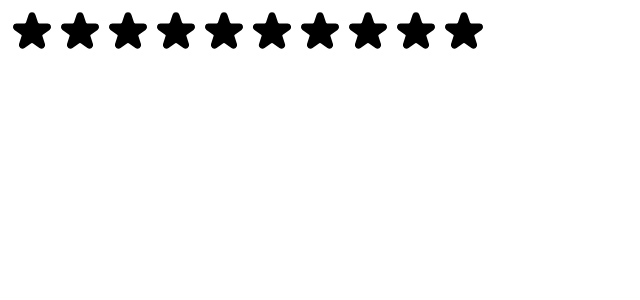
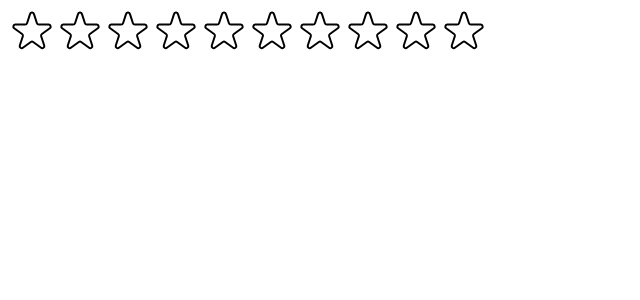
Before and after one commit to manishaac2002/usePopcorn-react, a React (Create React App) app: page / in a window 1280 px wide. Shown: the top 300 px of the page, without its empty margins (0-640 px from the left). Built offline with nearby package versions, Linux system fonts and the light colour scheme.

Commit message:
feat- chore --

```diff
--- a/src/StarRating.js
+++ b/src/StarRating.js
@@ -8,7 +8,6 @@
 
 const starContainStyle = {
     display: "flex",
-
 }
 
 const textStyle = {
@@ -16,8 +15,11 @@
     margin: "0"
 }
 
-export default function StarRating({ maxRating = 5 }) {
+export default function StarRating({ maxRating = 10 }) {
+
     const [rating, setRating] = useState(0)
+    const [tempRating, setTempRating] = useState(0)
+
     function handleRating(rating) {
         setRating(rating)
     }
@@ -25,10 +27,17 @@
         <div style={containerStyle}>
             <div style={starContainStyle}>
                 {Array.from({ length: maxRating }, (_, i) => (
-                    <span><Star key={i} onRate={() => handleRating(i + 1)} /></span>
+                    <span><Star
+                        key={i}
+                        full={tempRating ? tempRating >= i + 1 : rating >= i + 1}
+                        onRate={() => handleRating(i + 1)}
+                        onHoverIn={() => setTempRating(i + 1)}
+                        onHoverOut={() => setTempRating(0)}
+                    />
+                    </span>
                 ))}
             </div>
-            <p style={textStyle}>{rating || ""}</p>
+            <p style={textStyle}>{tempRating || rating || ""}</p>
         </div>
     )
 }
@@ -41,19 +50,39 @@
 }
 
 
-function Star({ onRate }) {
+function Star({ onRate, full, onHoverIn, onHoverOut }) {
     return (
-        <span style={starStyle} role="button" onClick={onRate}>
-            <svg
+        <span
+            role="button"
+            style={starStyle}
+            onClick={onRate}
+            onMouseEnter={onHoverIn}
+            onMouseLeave={onHoverOut}
+        >
+            {full ? <svg
                 xmlns="http://www.w3.org/2000/svg"
                 viewBox="0 0 20 20"
                 fill="#000"
                 stroke="#000"
             >
                 <path
-                    d="M9.049 2.927c.3-.921 1.603-.921 1.902 0l1.07 3.292a1 1 0 00.95.69h3.462c.969 0 1.371 1.24.588 1.81l-2.8 2.034a1 1 0 00-.364 1.118l1.07 3.292c.3.921-.755 1.688-1.54 1.118l-2.8-2.034a1 1 0 00-1.175 0l-2.8 2.034c-.784.57-1.838-.197-1.539-1.118l1.07-3.292a1 1 0 00-.364-1.118L2.98 8.72c-.783-.57-.38-1.81.588-1.81h3.461a1 1 0 00.951-.69l1.07-3.292z"
+                    d="M9.049 2.927c.3-.921 1.603-.921 1.902 0l1.07 3.292a1 1 0 00.95.69h3.462c.969 0 1.371 1.24.588 1.81l-2.8 2.034a1 1 0 00-.364
+                     1.118l1.07 3.292c.3.921-.755 1.688-1.54 1.118l-2.8-2.034a1 1 0 00-1.175 0l-2.8 2.034c-.784.57-1.838-.197-1.539-1.118l1.07-3.292a1
+                     1 0 00-.364-1.118L2.98 8.72c-.783-.57-.38-1.81.588-1.81h3.461a1 1 0 00.951-.69l1.07-3.292z"
                 />
-            </svg>
+            </svg> : <svg
+                xmlns="http://www.w3.org/2000/svg"
+                fill="none"
+                viewBox="0 0 24 24"
+                stroke="#000"
+            >
+                <path
+                    strokeLinecap="round"
+                    strokeLinejoin="round"
+                    strokeWidth="{2}"
+                    d="M11.049 2.927c.3-.921 1.603-.921 1.902 0l1.519 4.674a1 1 0 00.95.69h4.915c.969 0 1.371 1.24.588 1.81l-3.976 2.888a1 1 0 00-.363 1.118l1.518 4.674c.3.922-.755 1.688-1.538 1.118l-3.976-2.888a1 1 0 00-1.176 0l-3.976 2.888c-.783.57-1.838-.197-1.538-1.118l1.518-4.674a1 1 0 00-.363-1.118l-3.976-2.888c-.784-.57-.38-1.81.588-1.81h4.914a1 1 0 00.951-.69l1.519-4.674z"
+                />
+            </svg>}
         </span>
     )
 }
```
